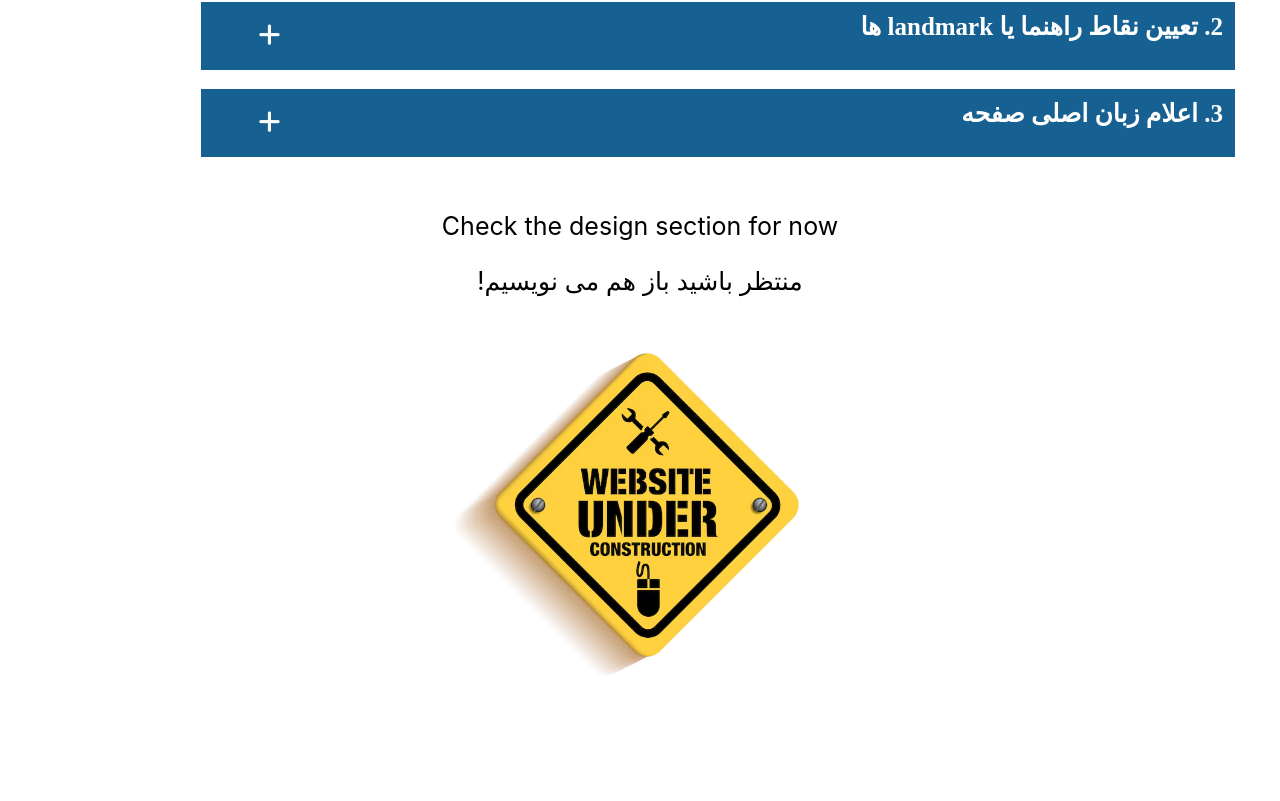
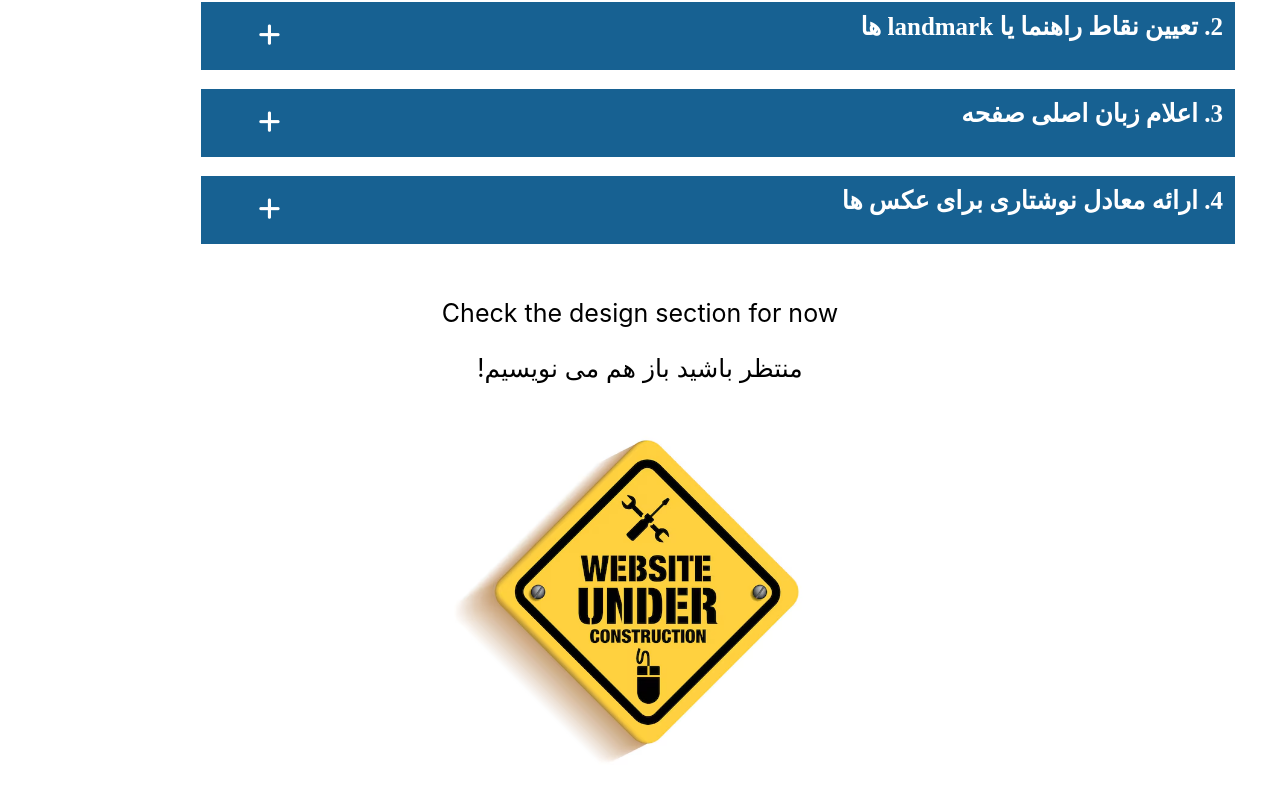
Before and after one commit to boshranabaei/iran-web-a11y, a React app: page /programming in a window 1280 px wide. Shown: the part 546-1347 px from the top of the page. Before the commit the page ends 1260 px from the top, so only its background shows below. Built offline with nearby package versions, Linux system fonts and the light colour scheme.

Commit message:
added more json string

```diff
--- a/public/assets/strings/programList.json
+++ b/public/assets/strings/programList.json
@@ -61,6 +61,25 @@
         "LINKS": [
             { "TITLE": "لیست کد های زبان های مختلف", "URL": "https://www.w3schools.com/tags/ref_language_codes.asp" }
             ]
+        },
+        {
+        "TITLE": "ارائه معادل نوشتاری برای عکس ها",
+        "CONTENT": {
+            "DETAIL": "افرادی که نابینا هستن به محتوای عکس ها دسترسی ندارند. آن‌ها به screen reader های خود گوش می‌دهند تا متن جایگزینی را که وبسایت برای تصویر ارائه داده است را بخواند. متن جایگزین باید \"قابل فهم\" و \"خلاصه\" باشد.",
+            "T1": "چگونه متن جایگزین را به کد فرانت اند خود اضافه کنیم؟",
+            "P1": "روش استاندارد استفاده از alt در تگ img می باشد.",
+            "CODE1": "<img\n  src=\"images/dinosaur.jpg\"\n  alt=\"The head of a dinosaur skeleton;\n       it has long sharp teeth\" />",
+            "P2": "برای عکس های SVG از aria-label و یا aria-labelledby استفاده می کنیم. این ها attributes های تسهیلگری وب (ARIA - Accessible Rich Internet Applications) هستند تا اطلاعات اضافی لازم برای screen reader ها و دیگر ابزار ها را فراهم سازند. راه دیگر استفاده از تگ <title> در <svg> می باشد.",
+            "CODE2": "<!-- using aria-label -->\n<svg width=\"100\" height=\"100\" xmlns=\"http://www.w3.org/2000/svg\" role=\"img\" aria-label=\"A red circle\">\n  <circle cx=\"50\" cy=\"50\" r=\"40\" fill=\"red\" />\n</svg>\n\n<!-- using title -->\n<svg width=\"100\" height=\"100\" xmlns=\"http://www.w3.org/2000/svg\" role=\"img\">\n  <title>A red circle</title>  \n  <circle cx=\"50\" cy=\"50\" r=\"40\" fill=\"red\"/>\n</svg>",
+            "IMG_REF": "اگر تصویر از زیرنویس برخوردار است، دیگر نیازی به استفاده از alt و یا برچسب های ARIA نیست:"
+        },
+        "CONTENT_IMG":{
+            "IMG": "../assets/img/image-caption.png",
+            "IMG_CPT": "استفاده از تگ <figcaption> همراه با عکس در <figure> کافی می باشد "
+        },
+        "LINKS": [
+            { "TITLE": "تسهیلگری svgها", "URL": "https://css-tricks.com/accessible-svgs/" }
+            ]
         }
     ]
 }
--- a/src/design/design.scss
+++ b/src/design/design.scss
@@ -12,6 +12,8 @@ h2 {
     border-bottom: 4px solid white;
     color: white;
     counter-increment: h2-counter;
+    cursor: -webkit-grab;
+    cursor: grab;
     display: flex;
     font-size: 5vw;
     font-family: Nazanin, serif;
@@ -23,8 +25,6 @@ h2 {
         width: 80%;
     }
     .accordion {
-        cursor: -webkit-grab;
-        cursor: grab;
         align-self: center;
         text-align: center;
         width: 10%;
@@ -90,6 +90,7 @@ h2 div::before {
     .link {
         margin: 25px 10px 20px 10px;
         font-family: yekan, serif;
+        font-size: 22px;
         font-weight: bold;
         a {
             // font-family: nazanin, serif;
--- a/src/design/designItem.js
+++ b/src/design/designItem.js
@@ -15,12 +15,10 @@ function DesignItem({item, designList}) {
 
     return (
       <>
-        <h2>
+        <h2 onClick={handleToggle}>
           <div>{item.title}</div>
           <span className="accordion" aria-expanded="false" role="button">
-            <i
-              className={maxHeight !== 0 ? "fa-solid fa-minus" : "fa-solid fa-plus"}
-              onClick={handleToggle}></i>
+            <i className={maxHeight !== 0 ? "fa-solid fa-minus" : "fa-solid fa-plus"}></i>
 
           </span>
         </h2>
--- a/src/programming/programItem.js
+++ b/src/programming/programItem.js
@@ -17,12 +17,10 @@ function ProgramItem({item, programList}) {
 
     return (
       <>
-        <h2>
+        <h2 onClick={handleToggle}>
           <div>{item.title}</div>
           <span className="accordion" aria-expanded="false" role="button">
-            <i
-              className={maxHeight !== 0  ? "fa-solid fa-minus" : "fa-solid fa-plus"}
-              onClick={handleToggle}></i>
+            <i className={maxHeight !== 0  ? "fa-solid fa-minus" : "fa-solid fa-plus"}></i>
             &nbsp;&nbsp;
           </span>
         </h2>
@@ -57,11 +55,6 @@ function ProgramItem({item, programList}) {
             </figure>
             </>
           }
-          <div className='link'><i className="fa-solid fa-link"></i>{programList.USEFUL_LINKS}
-            {item.links?.map((link, index) => (
-              <a key={index} href={link.URL}>{link.TITLE}</a>
-              ))}
-          </div>
           {item.right &&
             <>
             <div className='flexContent'>
@@ -84,6 +77,11 @@ function ProgramItem({item, programList}) {
             </div>
             </>
           }
+          <div className='link'><i className="fa-solid fa-link"></i>{programList.USEFUL_LINKS}
+            {item.links?.map((link, index) => (
+              <a key={index} href={link.URL}>{link.TITLE}</a>
+              ))}
+          </div>
         </div>
       </>
     );
```
Also changed, not shown: public/assets/img/image-caption.png (added).
